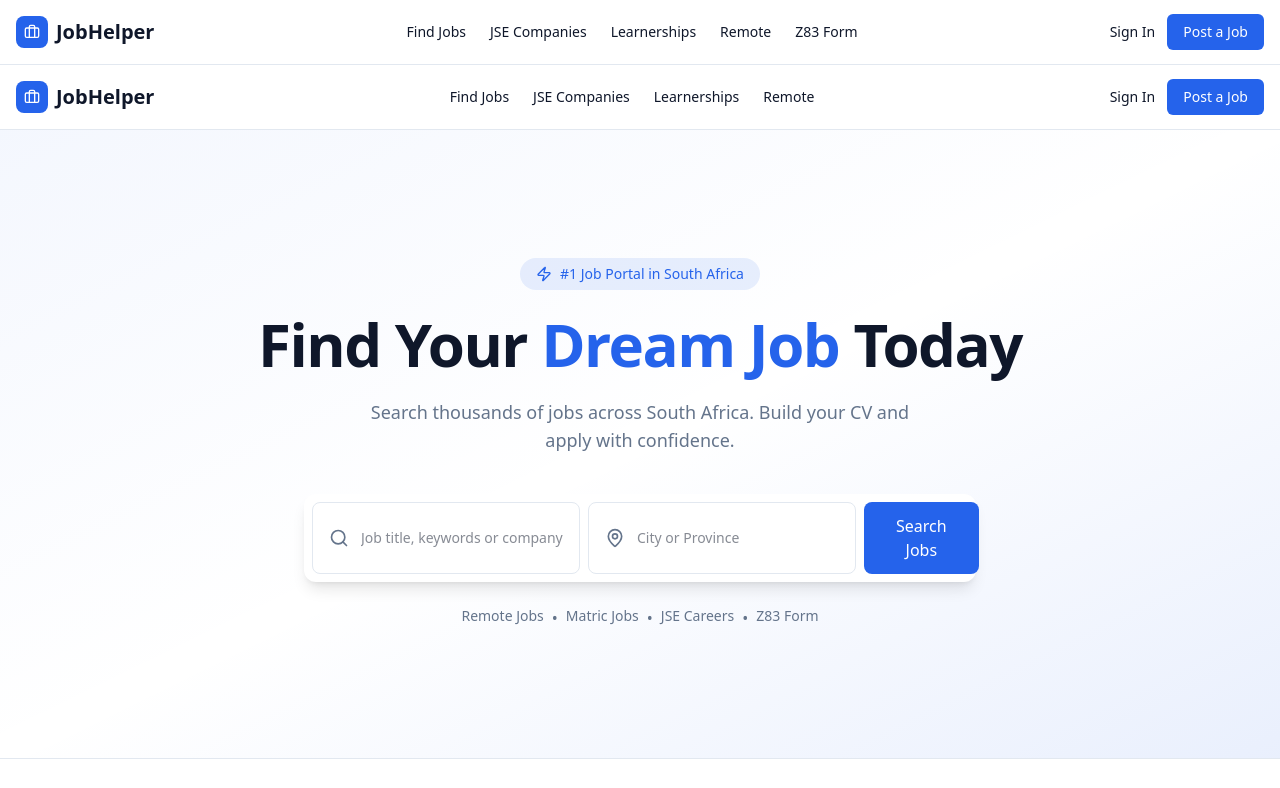
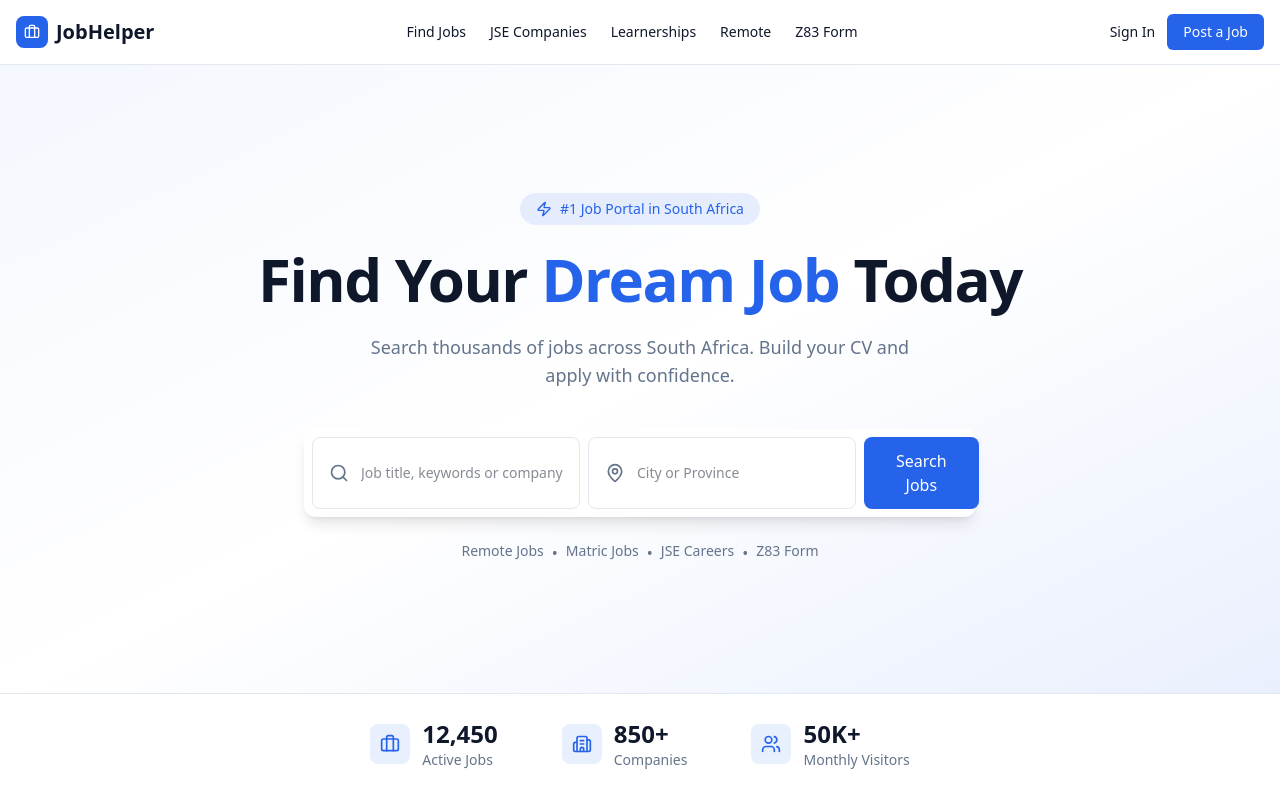
Before and after one commit to jeremiahsetou-ux/job-portal-final, a Next.js app: page / in a window 1280 px wide. Shown: the top 788 px of the page. Built offline with nearby package versions, Linux system fonts and the light colour scheme.

Commit message:
fix: remove duplicate navbar from homepage

```diff
--- a/src/app/page.tsx
+++ b/src/app/page.tsx
@@ -44,32 +44,6 @@ export default function HomePage() {
 
   return (
     <div className="min-h-screen bg-background">
-      {/* Navbar */}
-      <header className="sticky top-0 z-50 bg-background/95 backdrop-blur supports-[backdrop-filter]:bg-background/60 border-b">
-        <div className="container mx-auto px-4 h-16 flex items-center justify-between">
-          <Link href="/" className="flex items-center gap-2 font-semibold text-xl">
-            <div className="w-8 h-8 bg-primary rounded-lg flex items-center justify-center">
-              <Briefcase className="w-4 h-4 text-primary-foreground" />
-            </div>
-            JobHelper
-          </Link>
-
-          <nav className="hidden md:flex items-center gap-6">
-            <Link href="/find-jobs" className="text-sm font-medium hover:text-primary">Find Jobs</Link>
-            <Link href="/jse" className="text-sm font-medium hover:text-primary">JSE Companies</Link>
-            <Link href="/matric" className="text-sm font-medium hover:text-primary">Learnerships</Link>
-            <Link href="/remote" className="text-sm font-medium hover:text-primary">Remote</Link>
-          </nav>
-
-          <div className="flex items-center gap-3">
-            <Link href="/sign-in" className="text-sm font-medium hover:text-primary hidden sm:inline-flex">Sign In</Link>
-            <Link href="/post-job" className="bg-primary text-primary-foreground text-sm font-medium px-4 py-2 rounded-md hover:bg-primary/90">
-              Post a Job
-            </Link>
-          </div>
-        </div>
-      </header>
-
       {/* Hero Section */}
       <section className="relative py-20 md:py-32 overflow-hidden">
         <div className="absolute inset-0 bg-gradient-to-br from-primary/5 via-transparent to-primary/10" />
```
